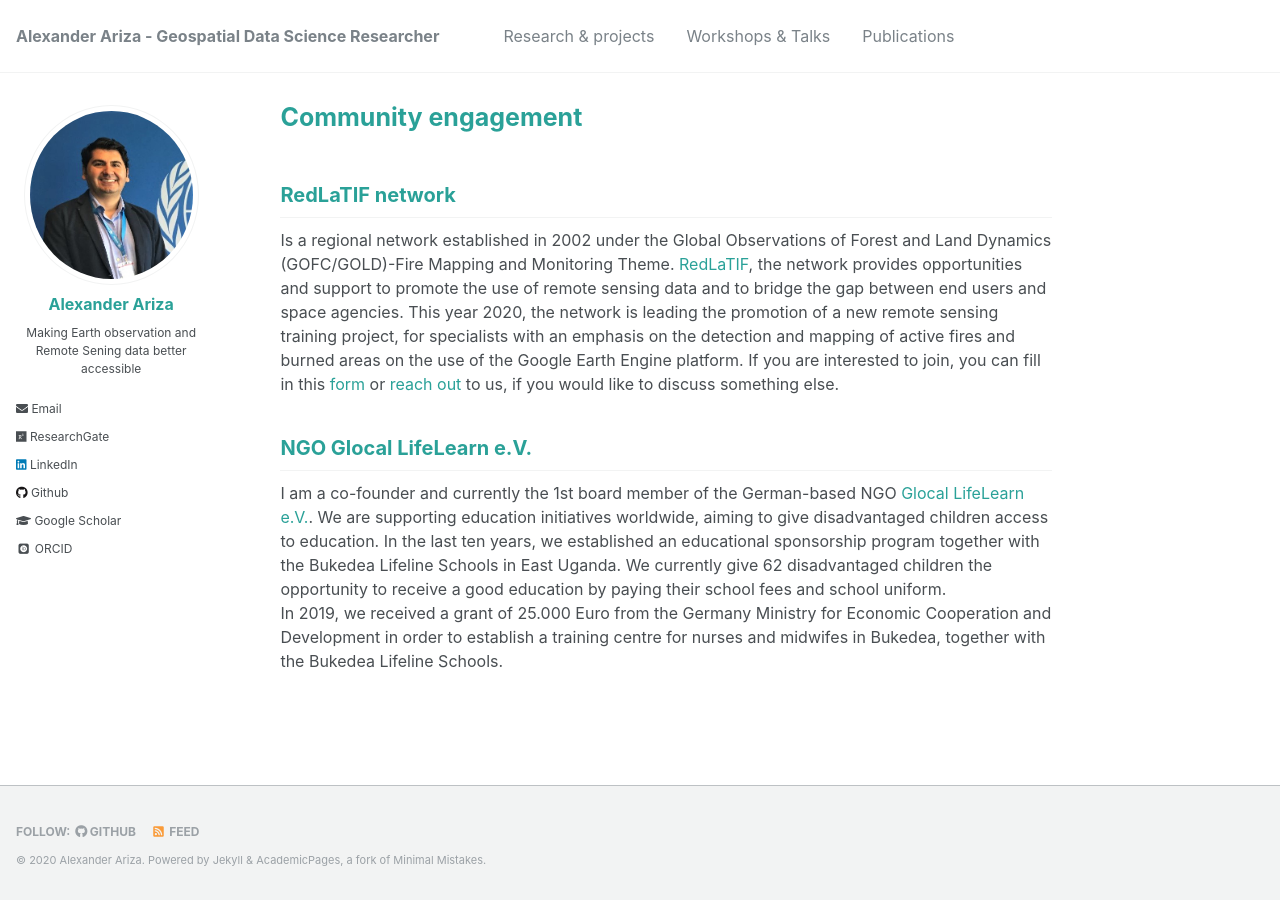
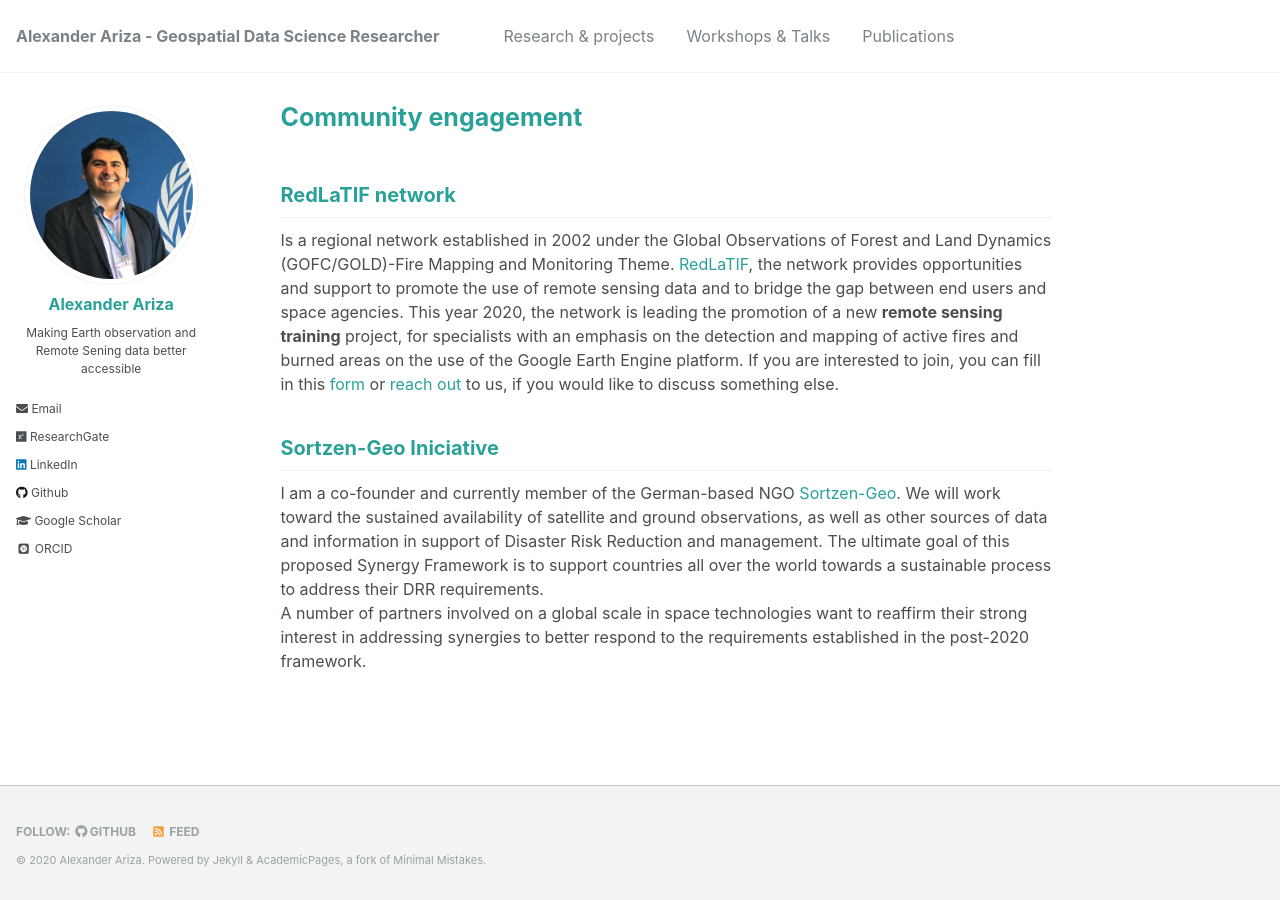
Before and after one commit to Alexanderariza/alexanderariza.github.io, a Jekyll site: the page built from _pages/engagement.md, in a window 1280 px wide. Built offline with Jekyll 4.4.1, drawn with Linux system fonts in a browser that asks for light colours; some web fonts are replaced.

Commit message:
Update engagement.md

```diff
--- a/_pages/engagement.md
+++ b/_pages/engagement.md
@@ -7,10 +7,10 @@ author_profile: true
 
 RedLaTIF network
 ------
-Is a regional network established in 2002 under the Global Observations of Forest and Land Dynamics (GOFC/GOLD)-Fire Mapping and Monitoring Theme. [RedLaTIF](https://gofcgold.org/regional-networks/red-latinoamerica-deteledeteccion-e-incendios-forestales-redlatif), the network provides opportunities and support to promote the use of remote sensing data and to bridge the gap between end users and space agencies. This year 2020, the network is leading the promotion of a new remote sensing training project, for specialists with an emphasis on the detection and mapping of active fires and burned areas on the use of the Google Earth Engine platform. If you are interested to join, you can fill in this [form](https://forms.gle/wSQGMQLXcWv9u2NY9) or [reach out](mailto:nicolasalejandromari@gmail.com) to us, if you would like to discuss something else.
+Is a regional network established in 2002 under the Global Observations of Forest and Land Dynamics (GOFC/GOLD)-Fire Mapping and Monitoring Theme. [RedLaTIF](https://gofcgold.org/regional-networks/red-latinoamerica-deteledeteccion-e-incendios-forestales-redlatif), the network provides opportunities and support to promote the use of remote sensing data and to bridge the gap between end users and space agencies. This year 2020, the network is leading the promotion of a new **remote sensing training** project, for specialists with an emphasis on the detection and mapping of active fires and burned areas on the use of the Google Earth Engine platform. If you are interested to join, you can fill in this [form](https://forms.gle/wSQGMQLXcWv9u2NY9) or [reach out](mailto:nicolasalejandromari@gmail.com, alexanderariza@gmail.com) to us, if you would like to discuss something else.
 
 
-NGO Glocal LifeLearn e.V.
+Sortzen-Geo Iniciative
 ------
-I am a co-founder and currently the 1st board member of the German-based NGO [Glocal LifeLearn e.V.](https://www.glocal-lifelearn.org). We are supporting education initiatives worldwide, aiming to give disadvantaged children access to education. In the last ten years, we established an educational sponsorship program together with the Bukedea Lifeline Schools in East Uganda. We currently give 62 disadvantaged children the opportunity to receive a good education by paying their school fees and school uniform.<br>
-In 2019, we received a grant of 25.000 Euro from the Germany Ministry for Economic Cooperation and Development in order to establish a training centre for nurses and midwifes in Bukedea, together with the Bukedea Lifeline Schools.
+I am a co-founder and currently member of the German-based NGO [Sortzen-Geo](https://alexanderariza.github.io/sortzen.geo.github.io/). We will work toward the sustained availability of satellite and ground observations, as well as other sources of data and information in support of Disaster Risk Reduction and management. The ultimate goal of this proposed Synergy Framework is to support countries all over the world towards a sustainable process to address their DRR requirements.<br>
+A number of partners involved on a global scale in space technologies want to reaffirm their strong interest in addressing synergies to better respond to the requirements established in the post-2020 framework.
```
